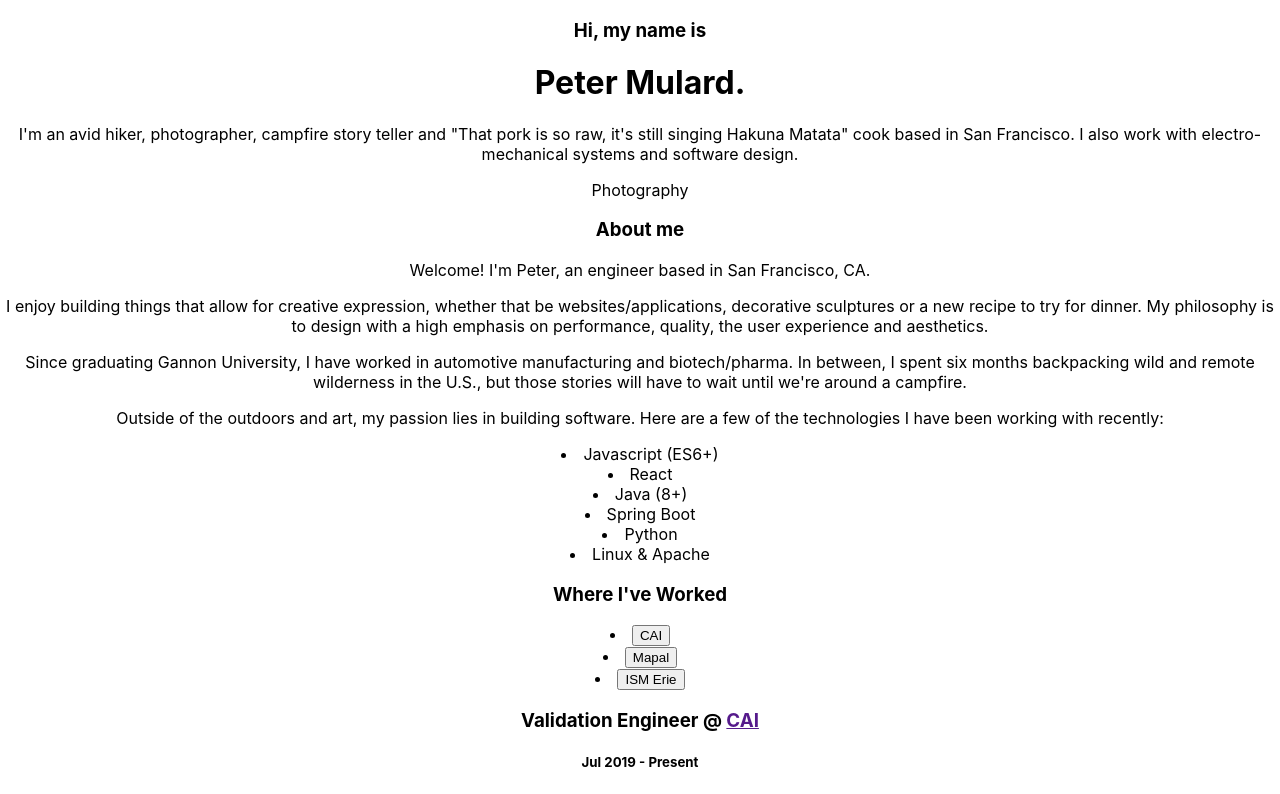
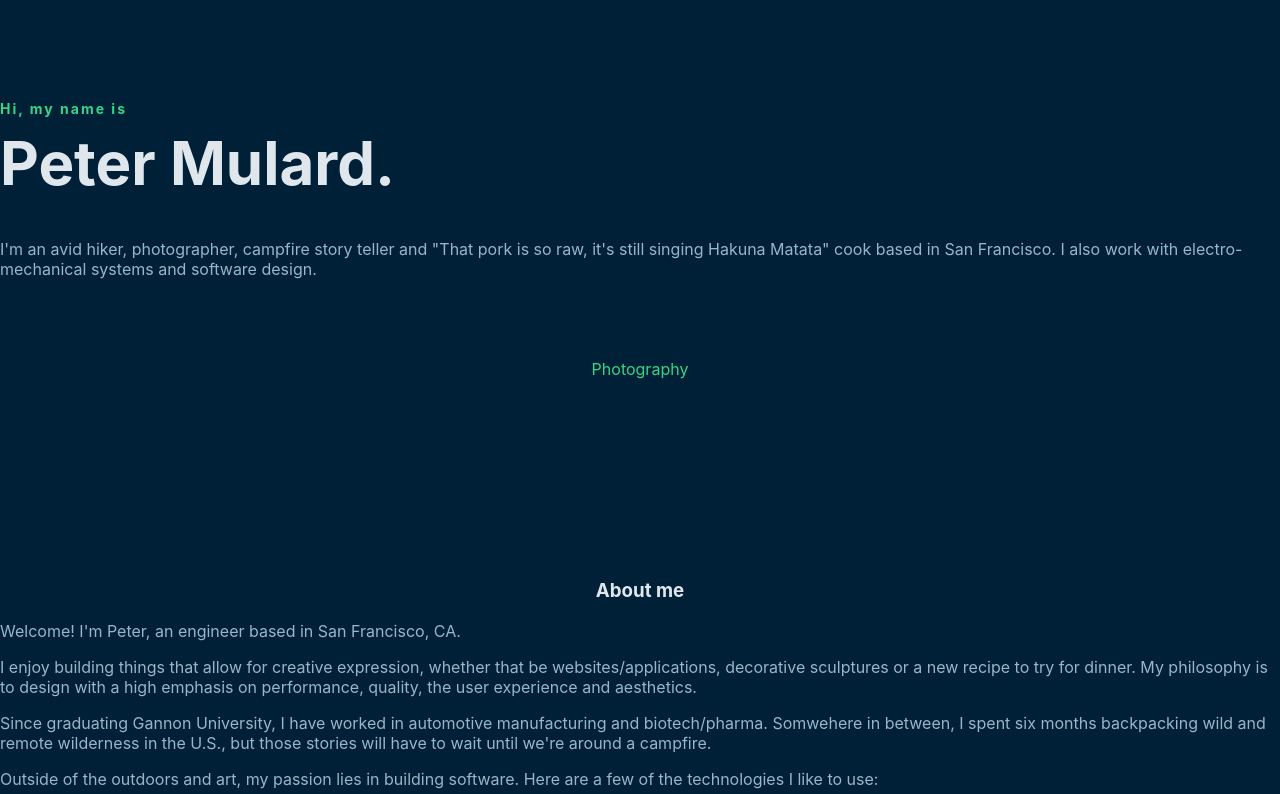
Before and after one commit to pmulard/My-Website, a React (Create React App) app: page / in a window 1280 px wide. Shown: the top 794 px of the page. Built offline with nearby package versions, Linux system fonts and the light colour scheme.

Commit message:
color styling

```diff
--- a/src/App.css
+++ b/src/App.css
@@ -36,3 +36,67 @@
     transform: rotate(360deg);
   }
 }
+
+
+
+/* App contents */
+#main-container {
+  background-color: #002038;
+}
+
+#content-container {
+  justify-content: center;
+}
+
+#intro-container {
+
+}
+
+  #intro-hello {
+    color: #39d486;
+    text-align: left;
+    font-size: 14px;
+    letter-spacing: 2px;
+    margin: 0;
+    padding-top: 100px;
+  }
+
+  #intro-name {
+    color: #dfe7ed;
+    text-align: left;
+    margin-top: 10px;
+
+    font-size: 60px;
+  }
+
+
+.heading {
+  color: #dfe7ed;
+}
+
+p, li {
+  color: #99b5c7;
+  text-align: left;
+}
+
+li::before {
+  color: #39d486;
+  content: "\f066";
+  display: inline-block;
+  font-size: 1em;
+}
+
+button {
+  color: #39d486;
+}
+
+a {
+  color: #39d486;
+  text-decoration: none;
+}
+
+.photography-button, #contact-button {
+  color: #39d486;
+  margin-top: 80px;
+  margin-bottom: 200px;
+}
--- a/src/App.js
+++ b/src/App.js
@@ -10,21 +10,21 @@ function App() {
 
         </div>
         <div id="content-container">
-          <div id="intro-container">
-            <h3 class="heading">Hi, my name is</h3>
-            <h1>Peter Mulard.</h1>
+          <div id="intro-container" class="row">
+            <h3 id="intro-hello">Hi, my name is</h3>
+            <h1 id="intro-name">Peter Mulard.</h1>
             <p>
               I'm an avid hiker, photographer, campfire story teller and "That pork is so raw, it's still singing Hakuna Matata" cook based in San Francisco. I also work with electro-mechanical systems and software design.
             </p>
-            <div id="photography-button">Photography</div>
+            <div class="photography-button">Photography</div>
           </div>
           <div id="about-container">
             <h3 class="heading">About me</h3>
             <div id="about-paragraph-container">
               <p>Welcome! I'm Peter, an engineer based in San Francisco, CA.</p>
               <p>I enjoy building things that allow for creative expression, whether that be websites/applications, decorative sculptures or a new recipe to try for dinner. My philosophy is to design with a high emphasis on performance, quality, the user experience and aesthetics.</p>
-              <p>Since graduating Gannon University, I have worked in automotive manufacturing and biotech/pharma. In between, I spent six months backpacking wild and remote wilderness in the U.S., but those stories will have to wait until we're around a campfire.</p>
-              <p>Outside of the outdoors and art, my passion lies in building software. Here are a few of the technologies I have been working with recently:</p>
+              <p>Since graduating Gannon University, I have worked in automotive manufacturing and biotech/pharma. Somwehere in between, I spent six months backpacking wild and remote wilderness in the U.S., but those stories will have to wait until we're around a campfire.</p>
+              <p>Outside of the outdoors and art, my passion lies in building software. Here are a few of the technologies I like to use:</p>
             </div>
             <div id="about-skills-container">
               <li>Javascript (ES6+)</li>
@@ -135,16 +135,14 @@ function App() {
                 </div>
               </div>
               <div id="project-02">
-                <h5 class="project-name">Sorting Algorithm Visualizer</h5>
+                <h5 class="project-name">Moon Phase Calculator</h5>
                 <div class="project-description">
-                  <p>Interactive visualizer animating common sorting algorithms in real time. Hosted on DDNS and personal Apache web server with Linux raspberry pi.</p>
+                  <p>Geolocation-based calculator showing moon properties for any given date and set of coordinates, such as rise/set times, phase and illumination.</p>
                 </div>
                 <ul id="project-technology-container">
                   <li class="project-technology">Javascript</li>
                   <li class="project-technology">React</li>
                   <li class="project-technology">Bootstrap</li>
-                  <li class="project-technology">Apache</li>
-                  <li class="project-technology">Raspberry Pi</li>
                 </ul>
                 <div class="project-link-container">
                   <a href="">
@@ -163,7 +161,7 @@ function App() {
               <p>In 2018, I spent six months backpacking some of the wildest and most remote regions of the United States wilderness. These travels led me to breathtaking nature, unforgettable experiences and amazing people.</p>
               <p>These photos are a collection of those travels and everything since. Enjoy!</p>
             </div>
-            <div id="photography-button-link">Photography</div>
+            <div class="photography-button">Photography</div>
           </div>
           <div id="contact-container">
             <h3 class="heading">Let's Connect</h3>
```
